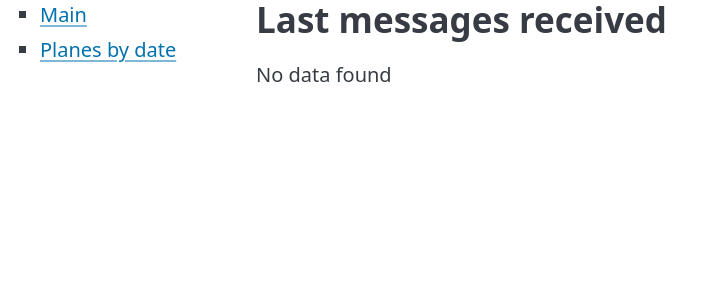
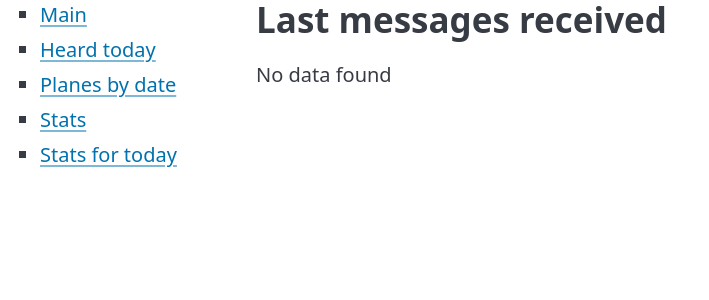
Before and after one commit to kevinhooke/adsb_dashboard, a Django app: page /dashboard/ in a window 1280 px wide. Shown: the top 300 px of the page, without its empty margins (0-709 px from the left). Run offline with Django 5.2, Linux system fonts and the light colour scheme; data that the repository does not hold is empty.

Commit message:
feat: added heard tpday view

```diff
--- a/dashboard/templates/includes/leftnav.html
+++ b/dashboard/templates/includes/leftnav.html
@@ -1,4 +1,7 @@
 <ul>
     <li><a href="/dashboard">Main</a></li>
+    <li><a href="/dashboard/today">Heard today</a></li>
     <li><a href="/dashboard/planesByDate">Planes by date</a></li>
+    <li><a href="/dashboard/stats">Stats</a></li>
+    <li><a href="/dashboard/stats/today">Stats for today</a></li>
 </ul>
--- a/dashboard/urls.py
+++ b/dashboard/urls.py
@@ -4,5 +4,6 @@ from . import views
 
 urlpatterns = [
     path("", views.index, name="index"),
-    path("planesByDate/", views.heardOnDate, name="planesByDate"),
+    path("planesByDate/", views.heard_on_date, name="planesByDate"),
+    path("today/", views.heard_today, name="today"),
 ]
--- a/dashboard/views.py
+++ b/dashboard/views.py
@@ -8,7 +8,7 @@ from rest_framework.response import Response
 from rest_framework import status
 from django.http import Http404
 from django.db.models import Q
-from datetime import date
+from datetime import date, datetime
 from .models import SBSMessage
 
 def index(request):
@@ -20,12 +20,26 @@ def index(request):
     context = {"latest_sbs_messages": latest_sbs_messages}
     return HttpResponse(template.render(context, request))
 
-def heardOnDate(request):
+def heard_on_date(request):
     latest_sbs_messages = SBSMessage.objects.filter(date_message_generated = date.today()) \
         .order_by("hex_ident", "-date_message_generated") \
         .distinct("hex_ident")[:20]
     template = loader.get_template("planesByDate.html")
     context = {"latest_sbs_messages": latest_sbs_messages}
+    return HttpResponse(template.render(context, request))
+
+def heard_today(request):
+    """ display plans heard today, in descending dat/time order"""
+
+    today = datetime.now().date()
+
+    sbs_messages = SBSMessage.objects \
+        .filter(Q(date_message_generated = today) ) \
+        .order_by("hex_ident", "-date_message_generated", "-time_message_generated") \
+        .distinct("hex_ident")
+
+    template = loader.get_template("today.html")
+    context = {"latest_sbs_messages": sbs_messages}
     return HttpResponse(template.render(context, request))
 
 # todo doesn't work as expected? replaced with APIVIew
```
